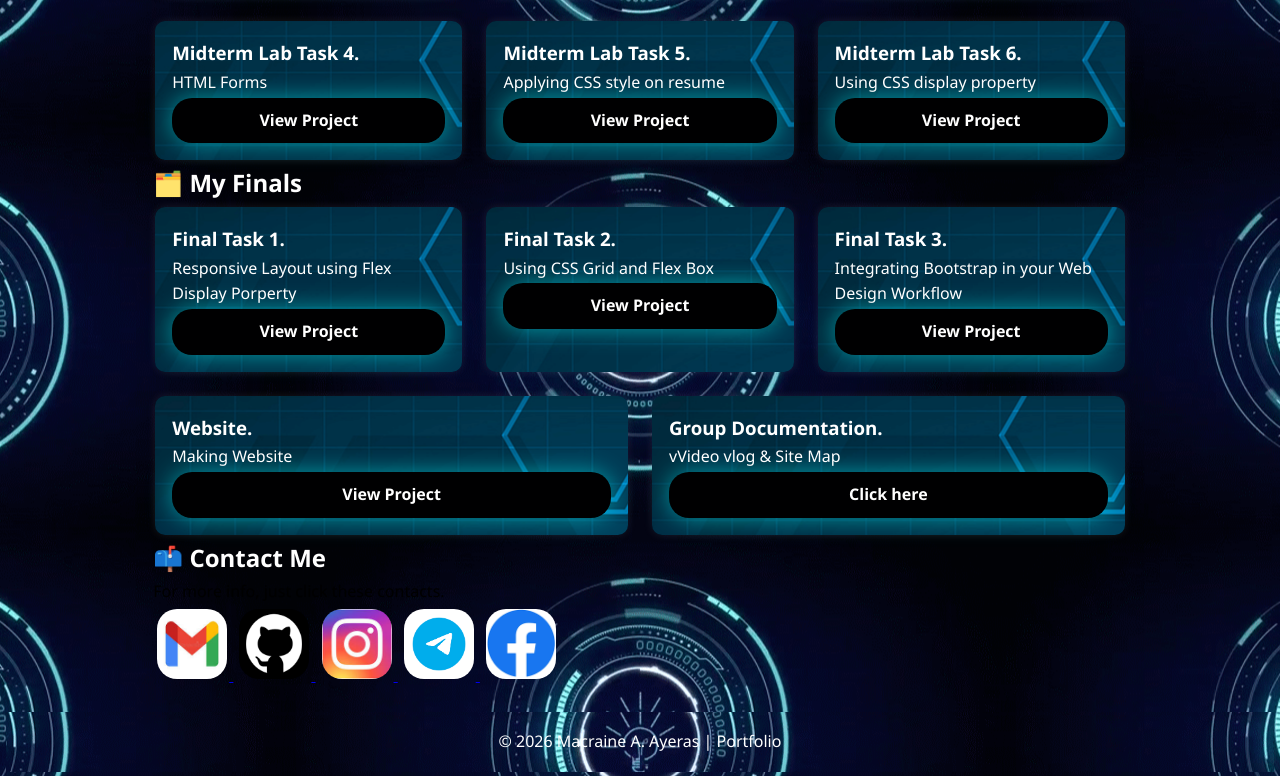
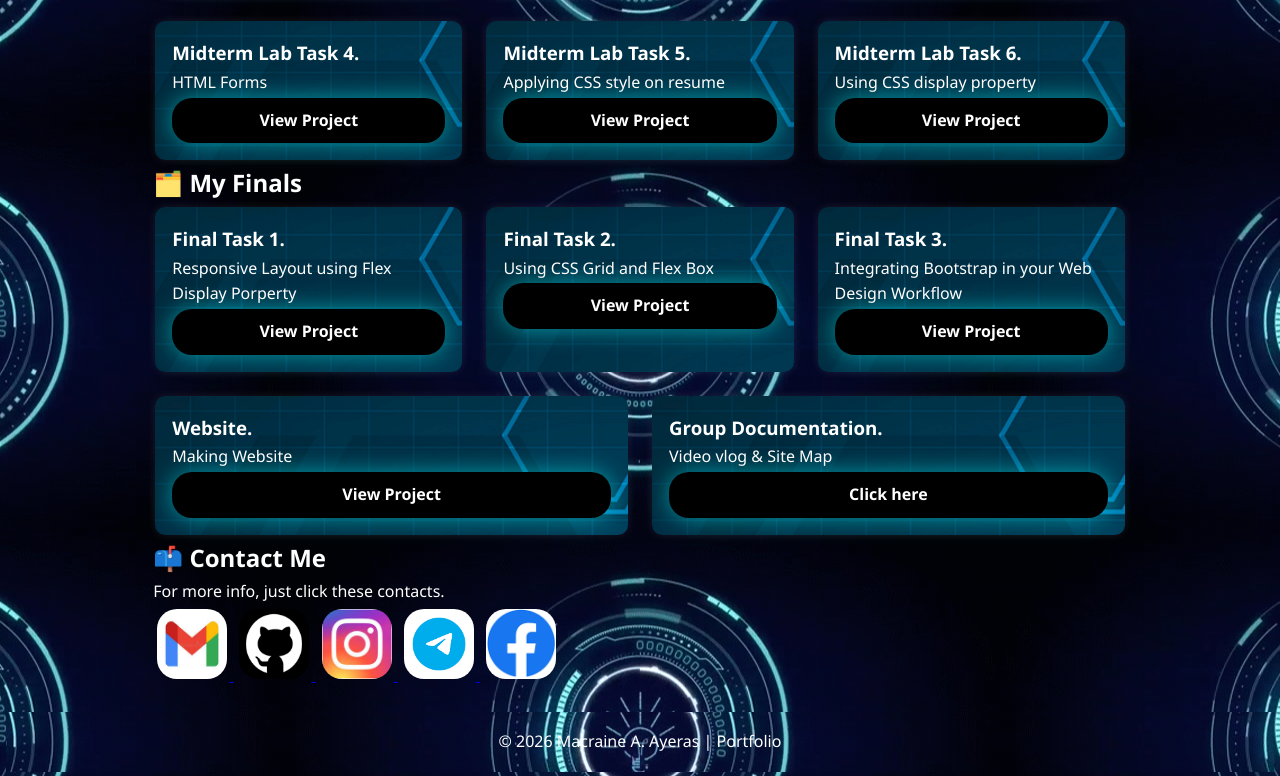
Before and after one commit to ayerasmacraine/PORTFOLIO, a plain HTML site: page index.html in a window 1280 px wide. Shown: the part 1752-2528 px from the top of the page. Drawn offline with Linux system fonts and the light colour scheme.

Commit message:
Update index.html

```diff
--- a/index.html
+++ b/index.html
@@ -17,6 +17,7 @@
             line-height: 1.6;
             background-image: url('FinalBG.gif');
             background-position: center;
+            color: white;
         }
 
 
@@ -276,7 +277,7 @@
 
                 <div class="card">
                     <h3>Group Documentation.</h3>
-                    <p>vVideo vlog & Site Map</p>
+                    <p>Video vlog & Site Map</p>
                   <nav>
                     <a href="https://drive.google.com/drive/folders/1i32QQMBI1KBZwxn1Tz8pKezfD4pThwq4?usp=sharing" target="_blank" class="btn">Click here</a>
                   </nav>
```
